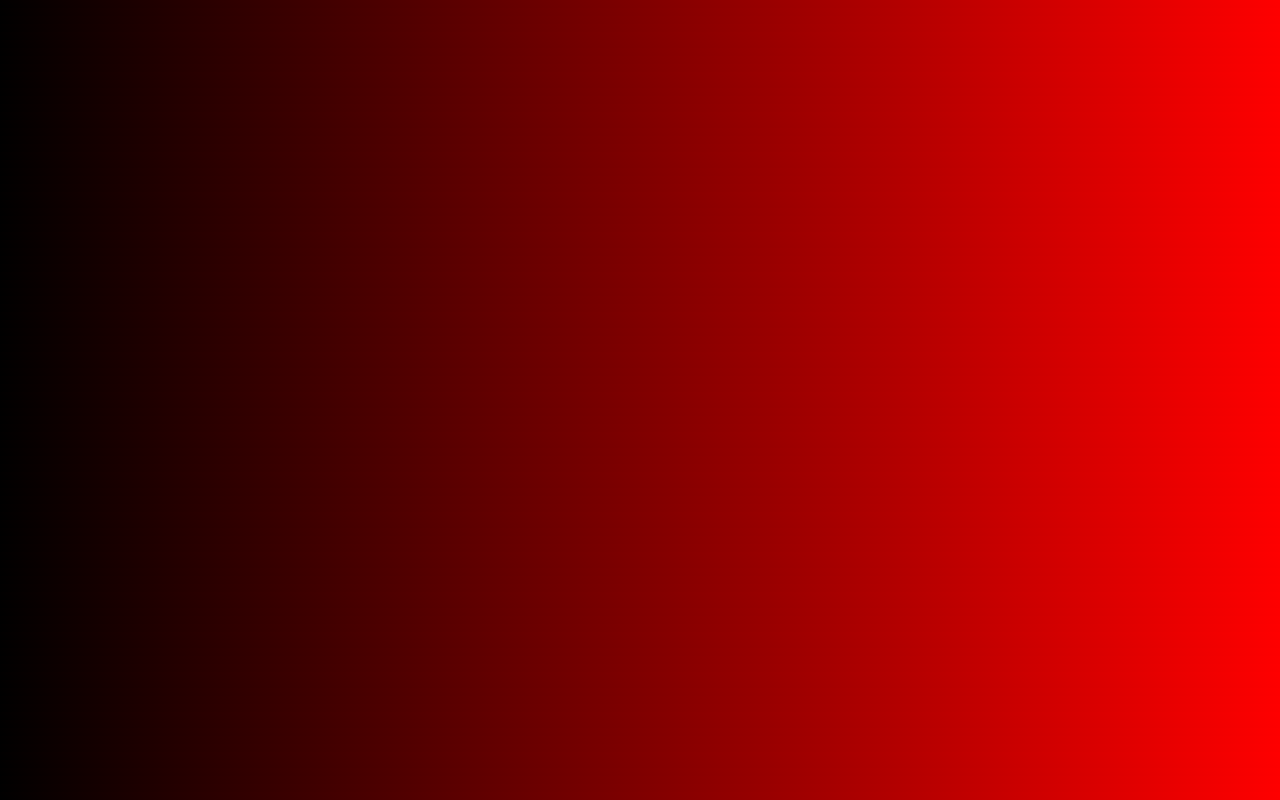
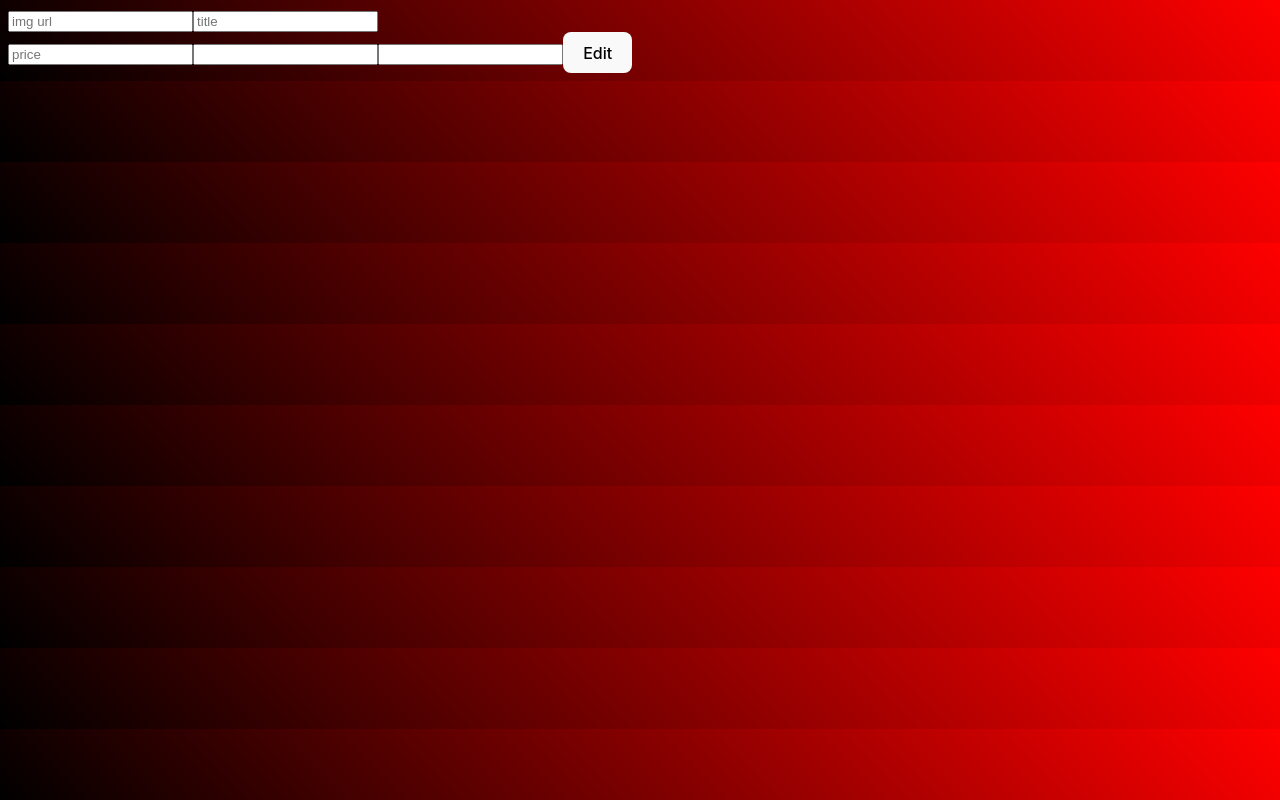
Before and after one commit to JustinWhite814/joans-jewelry-app, a React (Vite) app in the folder frontend/: page /edit/1 in a window 1280 px wide. Before the commit this address had no page. Built offline with nearby package versions, Linux system fonts and the light colour scheme.

Commit message:
breaking things

```diff
--- a/frontend/src/components/AllJewels/index.jsx
+++ b/frontend/src/components/AllJewels/index.jsx
@@ -8,7 +8,7 @@ function AllJewels({setJewelDetails}) {
 
   async function fetchJewelsByCategory(category) {
     try {
-      const res = await fetch(`http://localhost:3000/api/jewels/${category}`);
+      const res = await fetch(`http://localhost:3000/api/jewels/category/${category}`);
       const data = await res.json();
       setJewels(data);
       setSelectedCategory(category); // Update the selected category in state
--- a/frontend/src/components/App/index.jsx
+++ b/frontend/src/components/App/index.jsx
@@ -12,8 +12,8 @@ export default function App() {
     <Routes>
           <Route path='/' element={<AllJewels setJewelDetails={setJewelDetails}/>}/>
           <Route path='/new' element={<CreateJewel />} />
-          <Route path='/details' element={<JewelDetails {...jewelDetails} setJewelDetails={setJewelDetails}/>} />
-          <Route path='/edit' element={<EditJewel jewel={jewelDetails} />}/>
+          <Route path='/edit/:id' element={<EditJewel jewel={jewelDetails} setJewelDetails={setJewelDetails} />}/>
+          <Route path='/details/:id' element={<JewelDetails {...jewelDetails} setJewelDetails={setJewelDetails}/>} />
     </Routes>
 
     </>
--- a/frontend/src/components/CreateJewel/index.jsx
+++ b/frontend/src/components/CreateJewel/index.jsx
@@ -1,7 +1,9 @@
 import {useState, useEffect} from 'react'
 import { createJewels } from '../../../utils/backend'
+import { useNavigate } from 'react-router-dom'
 
 export default function CreateJewel() {
+    const navigate = useNavigate
     const [createFormData, setCreateFormData] = useState({
         title: '',
         price: '',
@@ -20,7 +22,7 @@ export default function CreateJewel() {
         image: ''
     })
     createJewels({...createFormData})
-        .then(() => console.log(createFormData))
+        .then(() => navigate('/'))
   }
   function handleInputChange(event) {
     setCreateFormData({
--- a/frontend/src/components/EditJewel/index.jsx
+++ b/frontend/src/components/EditJewel/index.jsx
@@ -1,29 +1,42 @@
-import {useState} from 'react'
-import { updateJewels, deleteJewels } from '../../../utils/backend'
-import { useNavigate } from 'react-router-dom'
-export default function EditJewel({jewel}) {
+import {useState, useEffect} from 'react'
+import { updateJewels, deleteJewels, getUpdatedJewel } from '../../../utils/backend'
+import { useNavigate,useParams } from 'react-router-dom'
+export default function EditJewel({jewel, setJewelDetails}) {
+    console.log(jewel)
     const navigate = useNavigate()
-
-    console.log('I am inside the editjewel component:', jewel)
-    const [editFormData, setEditFormData] = useState({
+    const id = useParams()
+    const [editJewelData, setEditJewelData] = useState({
+        _id: jewel._id,
+        image: jewel.image,
         title: jewel.title,
         price: jewel.price,
         category: jewel.category,
-        availability: jewel.category,
-        image: jewel.image
+        availability: jewel.availability
+
     })
 
+
   function handleInputChange(event){
-    setEditFormData({
-        ...editFormData,
-        [event.target.name]: event.target.value
+    setEditJewelData({
+        ...editJewelData,
+        [event.target.name]: event.target.value,
+        id: jewel._id,
     })
   }
 
   function handleSubmit(e){
     e.preventDefault()
-    updateJewels(editFormData, jewel._id)
-        .then(() => navigate('/details'))
+    updateJewels(editJewelData, jewel._id)
+    .then((jewel) => {
+        getUpdatedJewel(jewel._id)
+    })
+        // .then(() => {
+        //     getUpdatedJewel(jewel._id)
+        //     .then(console.log(jewel))
+        //     })
+        .then(() => {
+              navigate(`/details/${jewel._id}`)
+        })
   }
 
   function handleDelete(e){
@@ -31,15 +44,26 @@ export default function EditJewel({jewel}) {
     deleteJewels(jewel._id)
         .then(() => navigate('/'))
   }
+
+
   return (
+    <>
+
     <form
     onSubmit={handleSubmit}
     className="">
+      <input
+        name="image"
+        className=""
+        placeholder="img url"
+        value={editJewelData.image}
+        onChange={handleInputChange}
+    />
     <input
         name="title"
         className=""
-        placeholder="Jewel Title"
-        value={editFormData.title}
+        placeholder="title"
+        value={editJewelData.title}
         onChange={handleInputChange}
     />
     <br />
@@ -47,28 +71,21 @@ export default function EditJewel({jewel}) {
         name="price"
         className=""
         placeholder="price"
-        value={editFormData.price}
+        value={editJewelData.price}
         onChange={handleInputChange}
     />
     <input
         name="category"
         className=""
-        placeholder="category"
-        value={editFormData.category}
+        placeholder=""
+        value={editJewelData.category}
         onChange={handleInputChange}
     />
     <input
         name="availability"
         className=""
-        placeholder="availability"
-        value={editFormData.availability}
-        onChange={handleInputChange}
-    />
-    <input
-        name="image"
-        className=""
-        placeholder="img url"
-        value={editFormData.image}
+        placeholder=""
+        value={editJewelData.availability}
         onChange={handleInputChange}
     />
     <button
@@ -76,11 +93,12 @@ export default function EditJewel({jewel}) {
         className="">
         Edit
     </button>
-    <button
+</form>
+{/* <button
         onClick={handleDelete}
         className="">
         Delete
-    </button>
-</form>
+    </button> */}
+</>
   )
 }
--- a/frontend/src/components/JewelDetails/index.jsx
+++ b/frontend/src/components/JewelDetails/index.jsx
@@ -1,15 +1,34 @@
-import {Link} from 'react-router-dom'
+import {Link, useParams} from 'react-router-dom'
+import { useEffect } from 'react'
+import { getUpdatedJewel } from '../../../utils/backend'
+import axios from 'axios'
+export default function JewelDetails(props) {
+  // const {jewelId} = useParams()
 
-export default function JewelDetails(props) {
+//   async function getUpdatedJewel(jewelId){
+//     const data = await axios.get(`http://localhost:3000/api/jewels/${jewelId}`)
+//     console.log(data)
+//     return data
+// }
+
+// getUpdatedJewel(jewelId)
+//   useEffect(() => {
+//     getUpdatedJewel(jewelId)
+//         // .then((res) => res.json())
+//         // .then((data)=> {
+//         //   console.log('recieved data:' ,data)
+//         //   props.setJewelDetails(data)
+//         // })
+// },[jewelId, props.setJewelDetails])
   return (
     <div>
         <img src={props.image} alt={props.title} />
-        <h2>${props.title}</h2>
-        <h2>${props.category}</h2>
+        <h2>{props.title}</h2>
+        <h2>{props.category}</h2>
         <h2>${props.price}</h2>
         <h2>{props.availability}</h2>
         <Link
-          to={'/edit'}>
+          to={`/edit/${props._id}`}>
           <button>Edit Form</button>
         </Link>
 
--- a/frontend/src/components/JewelsCategory/index.jsx
+++ b/frontend/src/components/JewelsCategory/index.jsx
@@ -4,7 +4,7 @@ function JewelCategory({ jewel, setJewelDetails }) {
 
   return (
     <Link
-      to={'/details'}
+      to={`/details/${jewel._id}`}
       onClick={() => {setJewelDetails(jewel)}}
     >
     <div className='card' key={jewel.id}>
--- a/frontend/utils/backend.js
+++ b/frontend/utils/backend.js
@@ -2,6 +2,11 @@ import axios from 'axios'
 
 export async function createJewels(jewel){
     const data = await axios.post('/api/jewels', jewel)
+    return data
+}
+
+export async function getUpdatedJewel(id){
+    const data = await axios.get(`/api/jewels/${id}`)
     return data
 }
 
```
Also changed, not shown: 1 other file (tests, documents, lock files or other folders).
